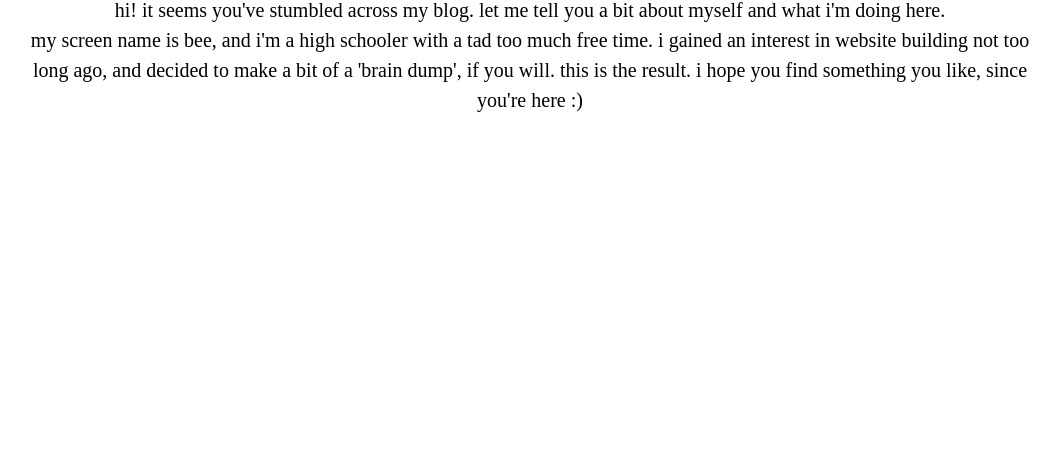
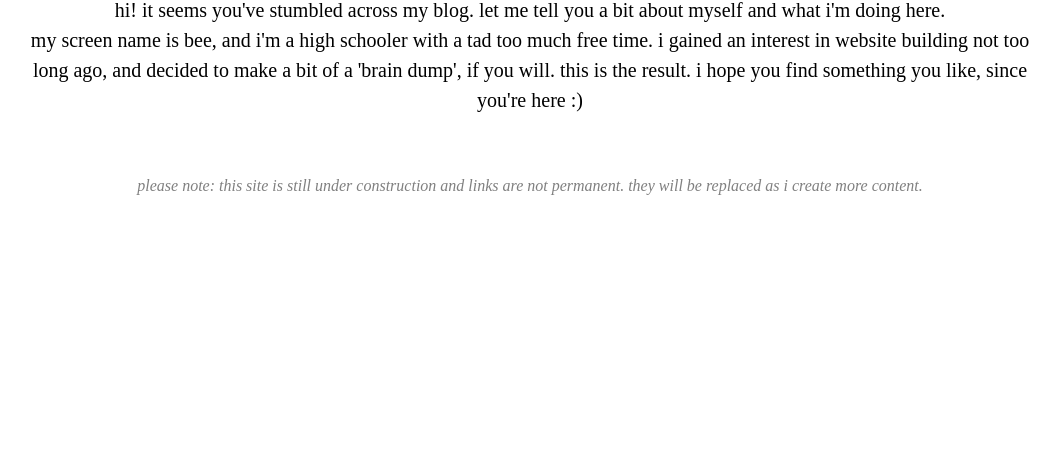
Before and after one commit to thegeekbee/blog, a plain HTML site: page index.html in a window 1280 px wide. Shown: the part 351-800 px from the top of the page, without its empty margins (110-1170 px from the left). Drawn offline with Linux system fonts and the light colour scheme.

Commit message:
Added disclaimer in footer

```diff
--- a/css/blog.css
+++ b/css/blog.css
@@ -40,3 +40,8 @@ main{
 	margin: 0 auto;
 	padding: 20px;
 }
+
+p.caption{
+	font-style: italic;
+	color: grey;
+}
--- a/index.html
+++ b/index.html
@@ -23,5 +23,9 @@
 		my screen name is bee, and i'm a high schooler with a tad too much free time. i gained an interest in website building not too long ago, and decided to make a bit of a 'brain dump', if you will. this is the result. i hope you find something you like, since you're here :)</p>
 	</main>
 
+	<footer>
+		<p class=caption>please note: this site is still under construction and links are not permanent. they will be replaced as i create more content.</p>
+	</footer>
+
 </body>
 </html>
```
